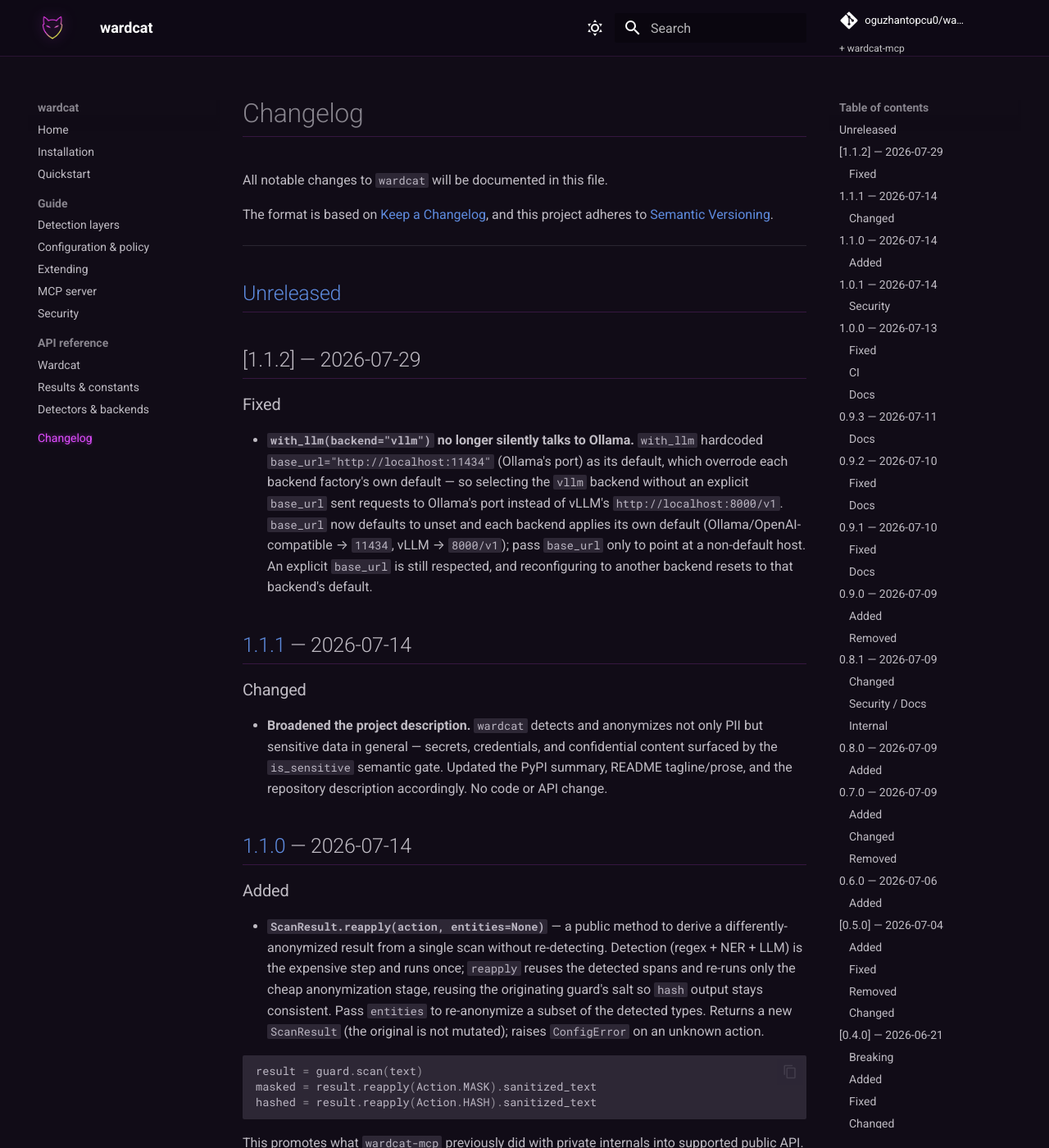
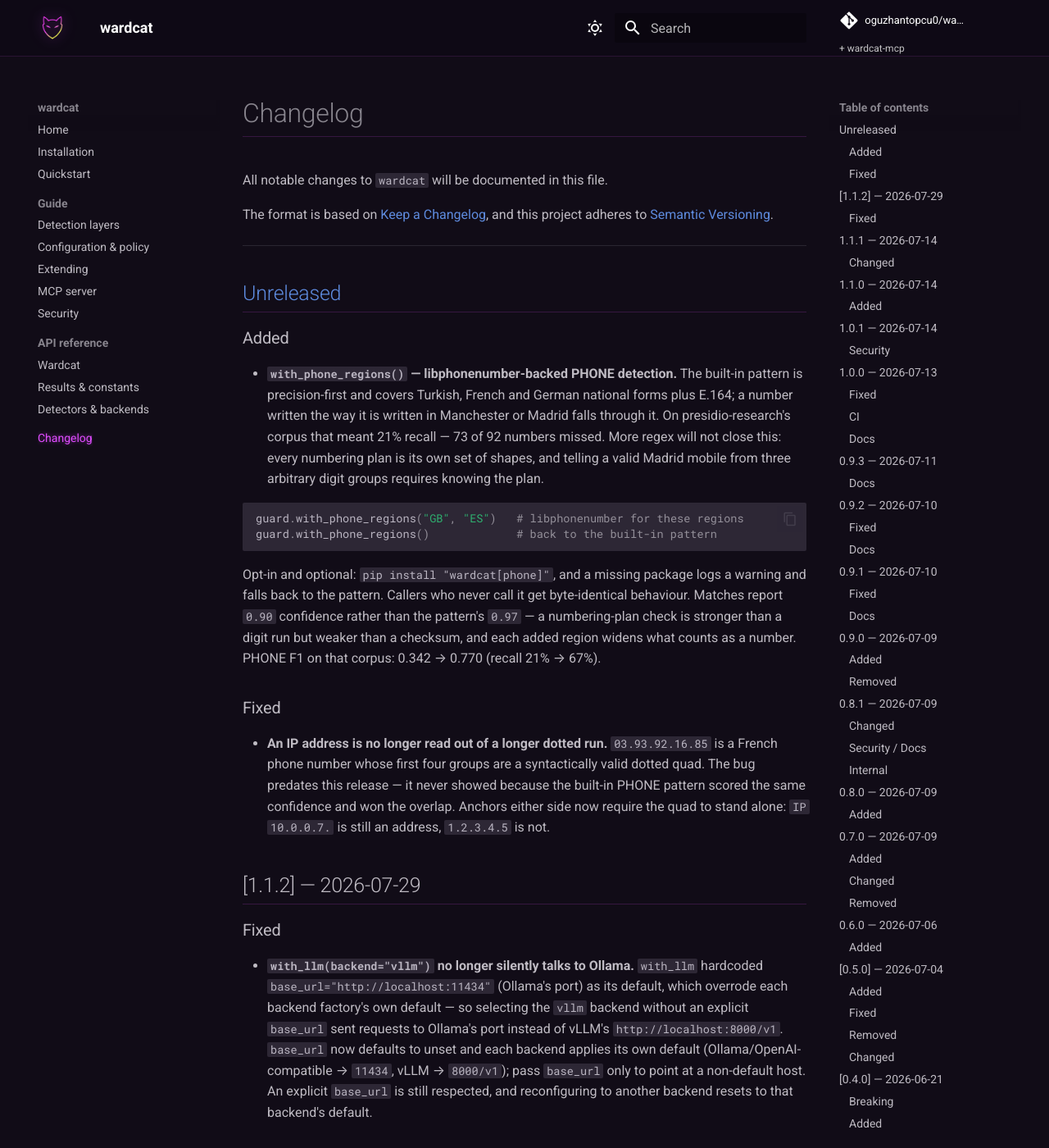
Before and after one commit to oguzhantopcu0/wardcat, an MkDocs documentation site: the page built from docs/changelog.md, in a window 1280 px wide and 1400 px high. Shown: the whole window at 82% size. Built offline with MkDocs 1.6.1 and Material for MkDocs 9.7.7, drawn with Linux system fonts in a browser that asks for light colours; comment, search, counter and statistics services are not loaded.

Commit message:
docs: document with_phone_regions and the phone extra
The builder, its confidence tier and its opt-in nature were only in the
docstring. Adds a README section, the installation line for the extra, a
configuration-guide entry, and the changelog for both commits on this branch —
including the IP-pattern fix, which is a behaviour change users should read
about rather than discover.

````diff
--- a/CHANGELOG.md
+++ b/CHANGELOG.md
@@ -8,6 +8,37 @@
 ---
 
 ## [Unreleased]
+
+### Added
+
+- **`with_phone_regions()` — libphonenumber-backed PHONE detection.** The built-in
+  pattern is precision-first and covers Turkish, French and German national forms
+  plus E.164; a number written the way it is written in Manchester or Madrid falls
+  through it. On presidio-research's corpus that meant 21% recall — 73 of 92
+  numbers missed. More regex will not close this: every numbering plan is its own
+  set of shapes, and telling a valid Madrid mobile from three arbitrary digit
+  groups requires knowing the plan.
+
+  ```python
+  guard.with_phone_regions("GB", "ES")   # libphonenumber for these regions
+  guard.with_phone_regions()             # back to the built-in pattern
+  ```
+
+  Opt-in and optional: `pip install "wardcat[phone]"`, and a missing package logs
+  a warning and falls back to the pattern. Callers who never call it get
+  byte-identical behaviour. Matches report `0.90` confidence rather than the
+  pattern's `0.97` — a numbering-plan check is stronger than a digit run but
+  weaker than a checksum, and each added region widens what counts as a number.
+  PHONE F1 on that corpus: 0.342 → 0.770 (recall 21% → 67%).
+
+### Fixed
+
+- **An IP address is no longer read out of a longer dotted run.**
+  `03.93.92.16.85` is a French phone number whose first four groups are a
+  syntactically valid dotted quad. The bug predates this release — it never showed
+  because the built-in PHONE pattern scored the same confidence and won the
+  overlap. Anchors either side now require the quad to stand alone: `IP 10.0.0.7.`
+  is still an address, `1.2.3.4.5` is not.
 
 ## [1.1.2] — 2026-07-29
 
````
Also changed, not shown: README.md (+32 -0 lines), docs/guide/configuration.md (+16 -0 lines), docs/installation.md (+1 -0 lines).
